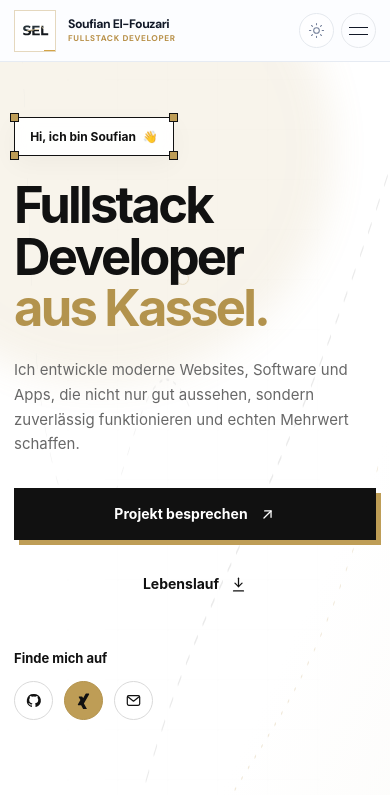
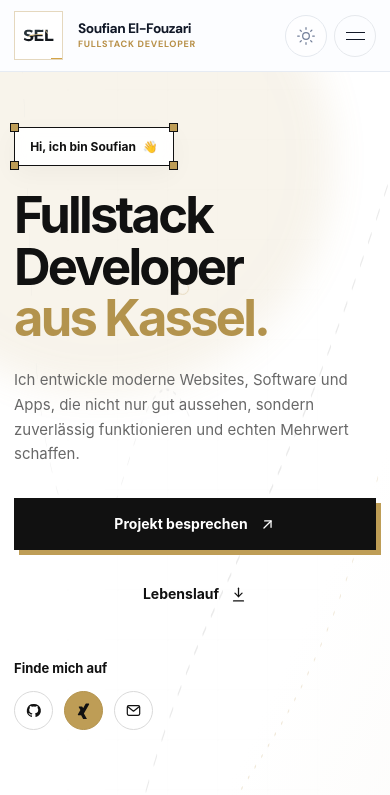
Before and after one commit to SoufianElfouzari/soufian-elfouzari-porfolio, a React (Vite) app: page / in a window 390 px wide. Shown: the top 795 px of the page. Built offline with nearby package versions, Linux system fonts and the light colour scheme.

Commit message:
Increase header height and scale navigation branding and actions

```diff
--- a/src/pages/common/components/Header/Header.css
+++ b/src/pages/common/components/Header/Header.css
@@ -608,3 +608,35 @@ html[data-theme="dark"] .site-header__mobile-link--active {color:white;}
 @media (max-width:1080px) { .site-header__inner {width:min(calc(100% - 36px),1240px);grid-template-columns:minmax(188px,1fr) auto minmax(155px,1fr);gap:13px;} .site-header__navigation-list{gap:18px;} .site-header__brand-logo{width:43px;height:43px;flex-basis:43px;} .site-header__brand-logo img{width:36px;height:36px;} }
 @media (max-width:900px) { .site-header{--header-height:62px;} .site-header__inner{display:flex;justify-content:space-between;} .site-header__desktop-navigation,.site-header__contact-link{display:none;} .site-header__menu-button{display:inline-flex;width:35px;height:35px;border-radius:50%;} .site-header__theme-button{width:35px;height:35px;} }
 @media (max-width:520px) { .site-header__inner{width:calc(100% - 28px);} .site-header__brand-logo{width:42px;height:42px;flex-basis:42px;} .site-header__brand-logo img{width:35px;height:35px;} .site-header__brand-name{font-size:.77rem;} .site-header__brand-role{font-size:.52rem;} .site-header__actions{gap:7px;} }
+
+/* Larger, more legible header proportions */
+.site-header { --header-height: 84px; }
+.site-header__brand { gap: 15px; }
+.site-header__brand-logo { width: 59px; height: 59px; flex-basis: 59px; }
+.site-header__brand-logo img { width: 49px; height: 49px; }
+.site-header__brand-name { font-size: .98rem; }
+.site-header__brand-role { font-size: .66rem; }
+.site-header__navigation-link { font-size: .88rem; padding: 14px 0; }
+.site-header__navigation-list { gap: clamp(24px, 2.7vw, 39px); }
+.site-header__contact-link { min-height: 49px; padding: 0 23px; font-size: .86rem; }
+.site-header__contact-link svg { width: 18px; height: 18px; }
+.site-header__theme-button { width: 43px; height: 43px; }
+.site-header__theme-button svg { width: 20px; height: 20px; }
+@media (max-width: 1080px) {
+  .site-header__brand-logo { width: 54px; height: 54px; flex-basis: 54px; }
+  .site-header__brand-logo img { width: 45px; height: 45px; }
+  .site-header__navigation-list { gap: 20px; }
+}
+@media (max-width: 900px) {
+  .site-header { --header-height: 76px; }
+  .site-header__brand-logo { width: 52px; height: 52px; flex-basis: 52px; }
+  .site-header__brand-logo img { width: 44px; height: 44px; }
+  .site-header__theme-button, .site-header__menu-button { width: 42px; height: 42px; }
+}
+@media (max-width: 520px) {
+  .site-header { --header-height: 72px; }
+  .site-header__brand-logo { width: 49px; height: 49px; flex-basis: 49px; }
+  .site-header__brand-logo img { width: 41px; height: 41px; }
+  .site-header__brand-name { font-size: .86rem; }
+  .site-header__brand-role { font-size: .57rem; }
+}
```
